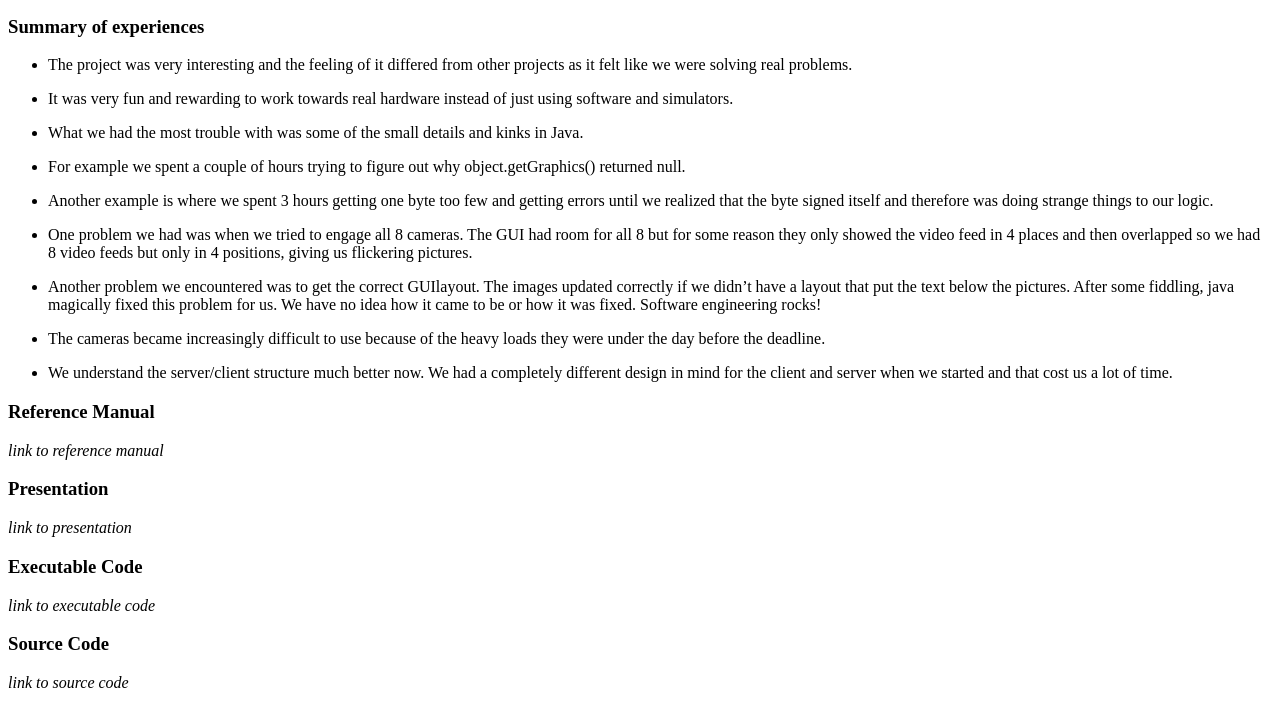
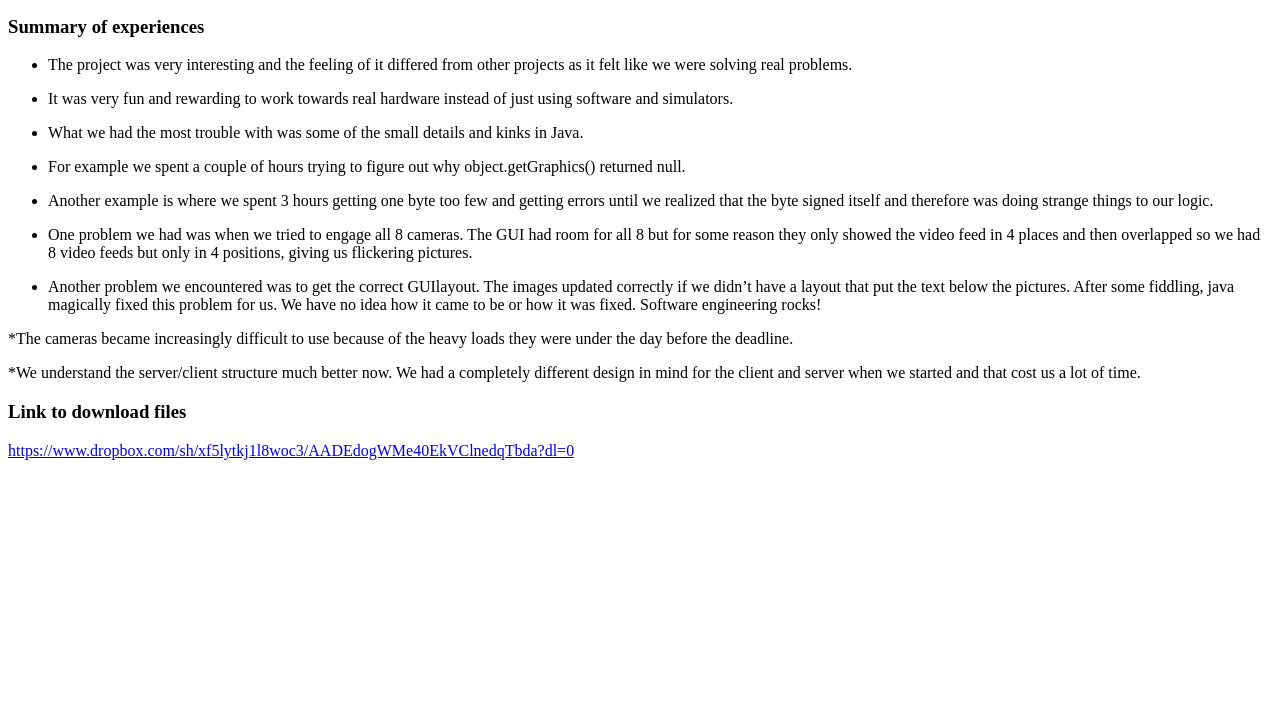
Before and after one commit to Lovepove/Lovepove.github.io, a plain HTML site: page index.html in a window 1280 px wide. Shown: the part 101-809 px from the top of the page. Drawn offline with Linux system fonts and the light colour scheme.

Commit message:
Final version

```diff
--- a/index.html
+++ b/index.html
@@ -24,20 +24,10 @@
 <li>
 <p>Another problem we encountered was to get the correct GUIlayout. The images updated correctly if we didn’t have a layout that put the text below the pictures. After some fiddling, java magically fixed this problem for us. We have no idea how it came to be or how it was fixed. Software engineering rocks!</p>
 </li>
-<li>
-<p>The cameras became increasingly difficult to use because of the heavy loads they were under the day before the deadline.</p>
-</li>
-<li>
-<p>We understand the server/client structure much better now. We had a completely different design in mind for the client and server when we started and that cost us a lot of time.</p>
-</li>
 </ul>
-<h3><a id="Reference_Manual_25"></a>Reference Manual</h3>
-<p><em>link to reference manual</em></p>
-<h3><a id="Presentation_29"></a>Presentation</h3>
-<p><em>link to presentation</em></p>
-<h3><a id="Executable_Code_33"></a>Executable Code</h3>
-<p><em>link to executable code</em></p>
-<h3><a id="Source_Code_37"></a>Source Code</h3>
-<p><em>link to source code</em></p>
+<p>*The cameras became increasingly difficult to use because of the heavy loads they were under the day before the deadline.</p>
+<p>*We understand the server/client structure much better now. We had a completely different design in mind for the client and server when we started and that cost us a lot of time.</p>
+<h3><a id="Link_to_download_files_25"></a>Link to download files</h3>
+<p><a href="https://www.dropbox.com/sh/xf5lytkj1l8woc3/AADEdogWMe40EkVClnedqTbda?dl=0">https://www.dropbox.com/sh/xf5lytkj1l8woc3/AADEdogWMe40EkVClnedqTbda?dl=0</a></p>
 
 </body></html>
```
